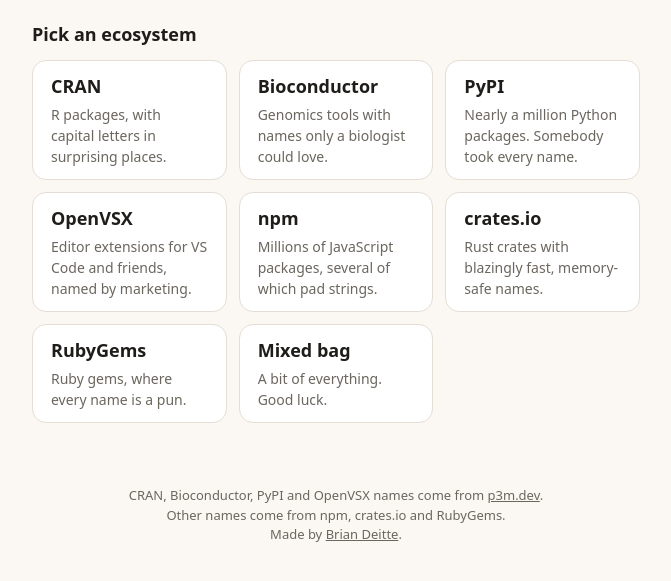
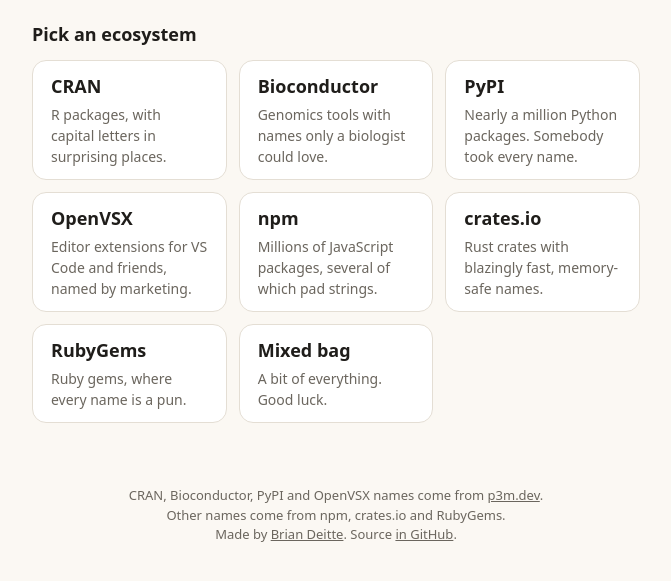
Before and after one commit to bdeitte/pkg-or-not, a website with bundled scripts: page site/index.html in a window 1280 px wide. Shown: the part 115-696 px from the top of the page, without its empty margins (304-975 px from the left). Built offline with nearby package versions, Linux system fonts and the light colour scheme.

Commit message:
Add source link

```diff
--- a/site/index.html
+++ b/site/index.html
@@ -62,7 +62,7 @@
   <footer>
     CRAN, Bioconductor, PyPI and OpenVSX names come from <a href="https://p3m.dev">p3m.dev</a>.<br>
     Other names come from npm, crates.io and RubyGems.<br>
-    Made by <a href="https://deitte.com">Brian Deitte</a>.
+    Made by <a href="https://deitte.com">Brian Deitte</a>. Source <a href="https://github.com/bdeitte/pkg-or-not">in GitHub</a>.
   </footer>
 </body>
 </html>
```
